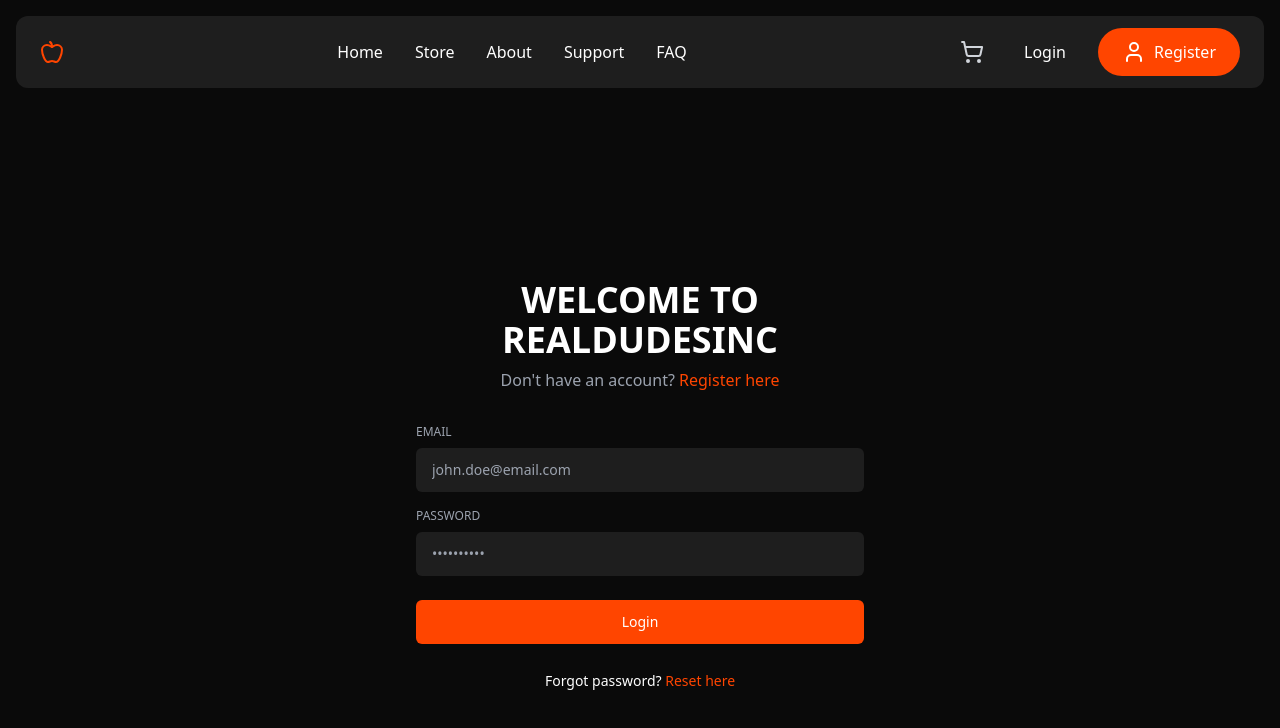
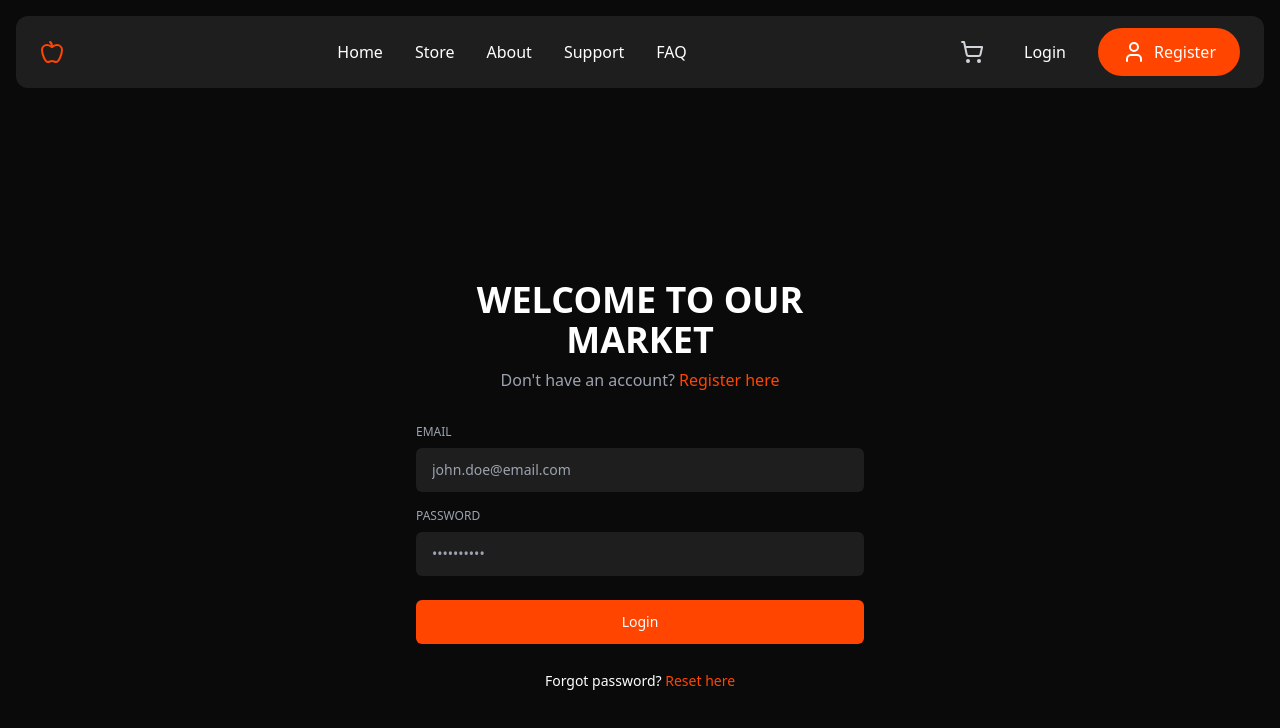
Before and after one commit to aymanbest/Local-Market, a React (Vite) app: page /login in a window 1280 px wide. Shown: the top 728 px of the page. Built offline with nearby package versions, Linux system fonts and the light colour scheme.

Commit message:
Update Login component title

```diff
--- a/src/components/Login.jsx
+++ b/src/components/Login.jsx
@@ -28,7 +28,7 @@ const Login = () => {
       <div className="w-full max-w-md">
         {/* Title */}
         <h1 className="text-4xl font-bold text-white text-center mb-2">
-          WELCOME TO REALDUDESINC
+          WELCOME TO OUR MARKET
         </h1>
         <p className="text-center text-gray-400 mb-8">
           Don't have an account?{' '}
```
